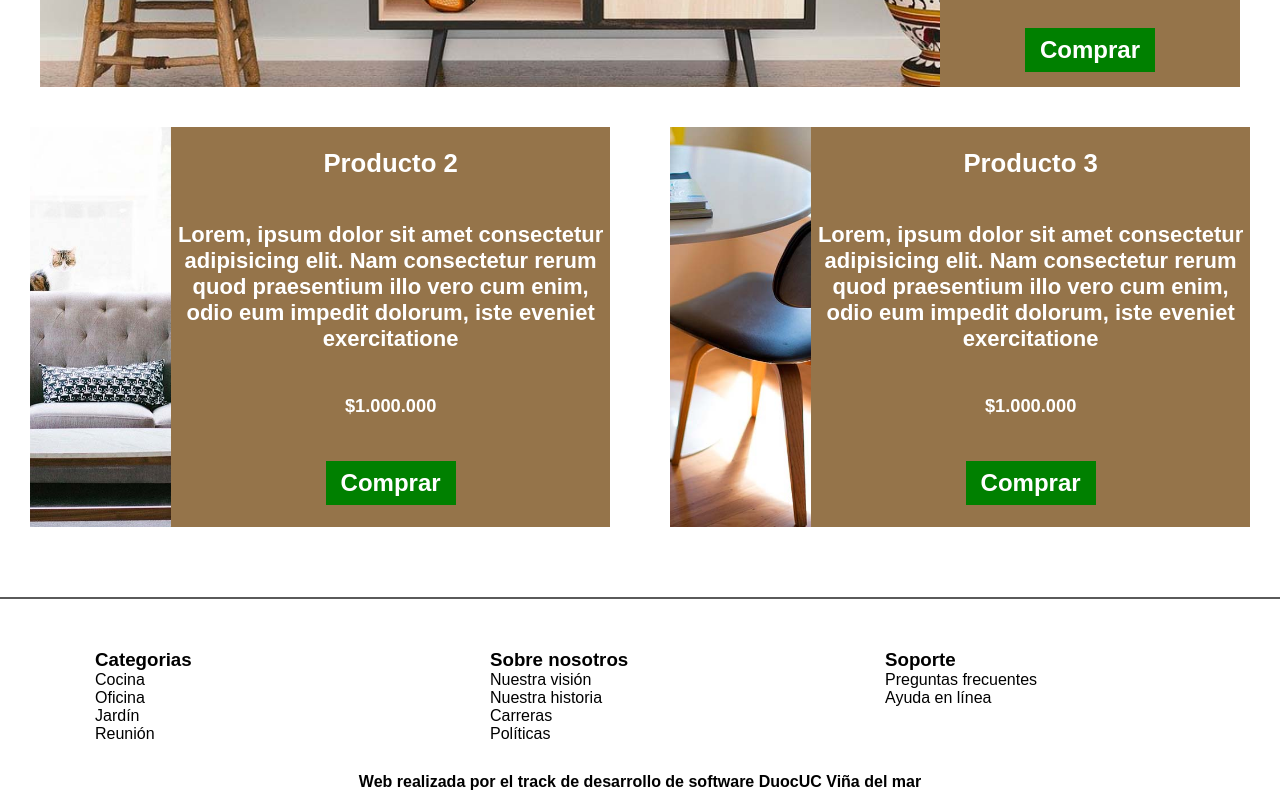
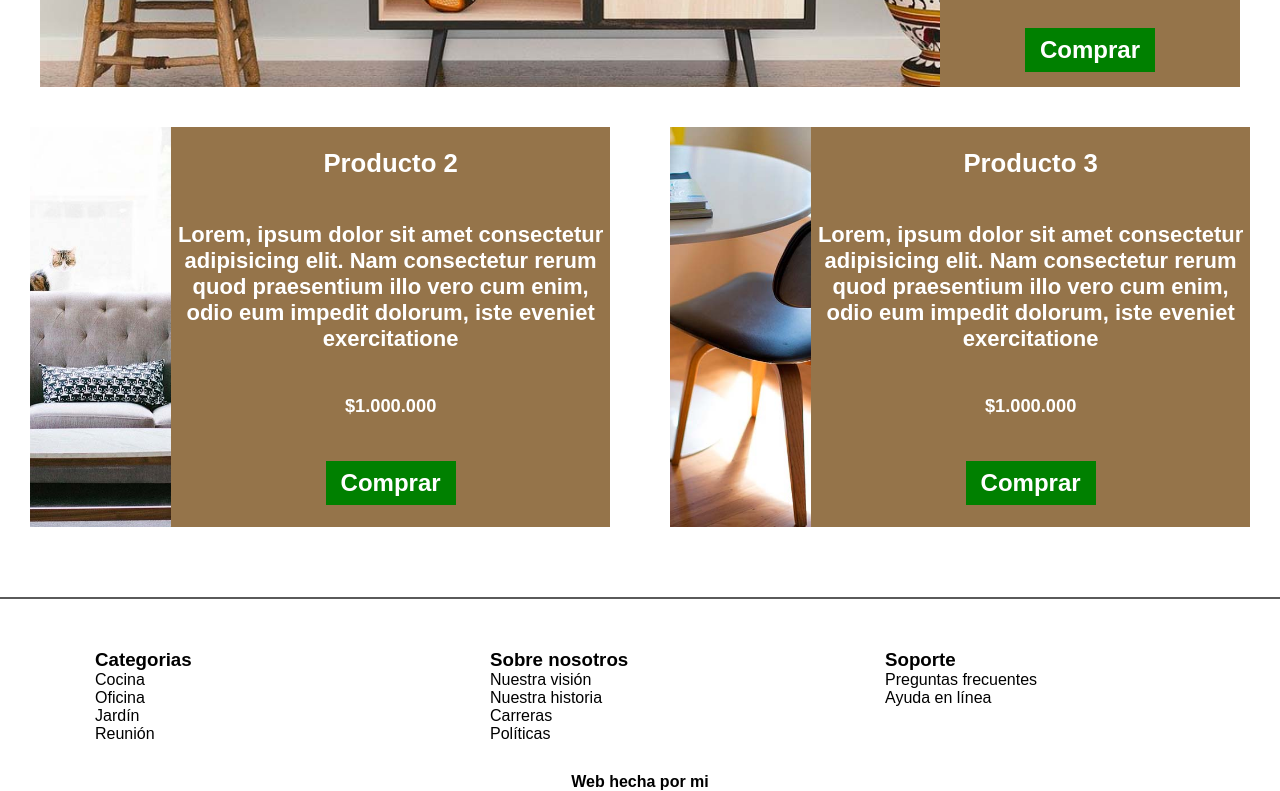
Before and after one commit to Reaien/muebles_web_track, a plain HTML site: page index.html in a window 1280 px wide. Shown: the part 2192-2983 px from the top of the page. Drawn offline with Linux system fonts and the light colour scheme; a web font is replaced by a local one.

Commit message:
midifique la firma

```diff
--- a/index.html
+++ b/index.html
@@ -126,7 +126,7 @@
     </section>
 
     <section class="firma">
-        <p>Web realizada por el track de desarrollo de software DuocUC Viña del mar</p>
+        <p>Web hecha por mi</p>
     </section>
 
 </body>
```
